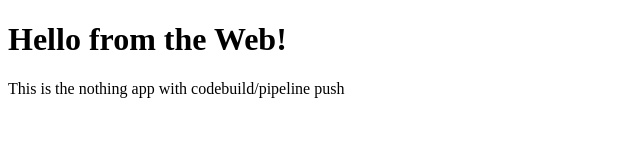
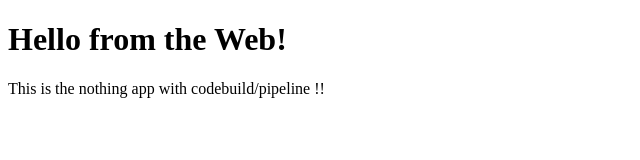
Before and after one commit to rdelator/demo-app, a plain HTML site: page templates/index.html in a window 1280 px wide. Shown: the full height of the page, 0-640 px from the left. Drawn offline with Linux system fonts and the light colour scheme.

Commit message:
Update index.html

```diff
--- a/templates/index.html
+++ b/templates/index.html
@@ -5,6 +5,6 @@
 </head>
 <body>
     <h1>Hello from the Web!</h1>
-    <p>This is the nothing app with codebuild/pipeline push</p>
+    <p>This is the nothing app with codebuild/pipeline !!</p>
 </body>
 </html>
```
